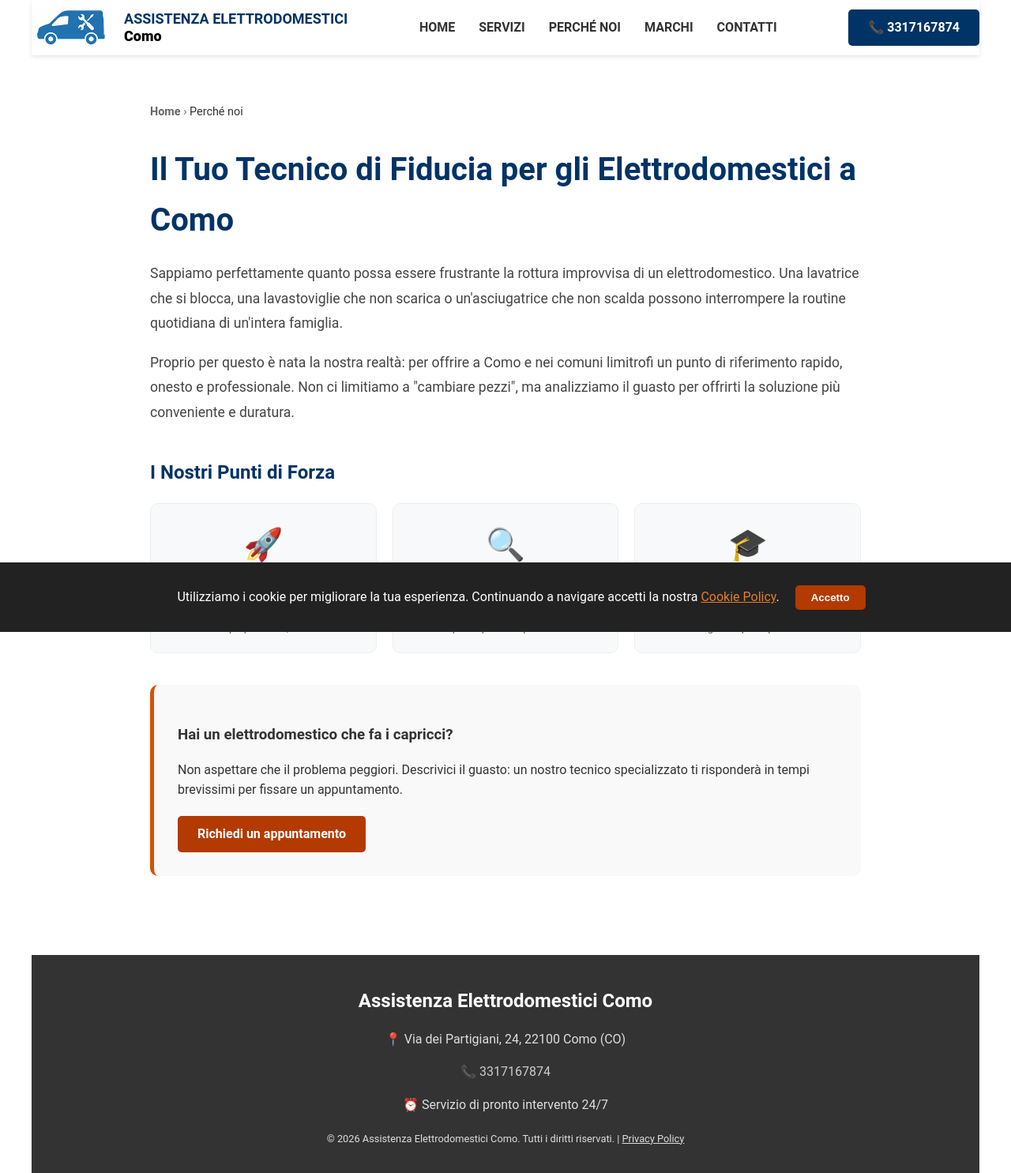
After one commit to alex739291/django-repair-site, a Django app: page /about/ in a window 1280 px wide. The commit adds this page. Shown: the whole page at 79% size. Run offline with Django 5.2, Linux system fonts and the light colour scheme.

Commit message:
Cambiato sezione marche e agiunto perche noi

```diff
--- a/pages/admin.py
+++ b/pages/admin.py
@@ -3,7 +3,11 @@ from .models import Order, Service, Brand  # Импортируем обе мо
 
 # 1. Просто регистрируем Услуги (как и было)
 
-admin.site.register(Brand)
+@admin.register(Brand)
+class BrandAdmin(admin.ModelAdmin):
+    list_display = ('title', 'slug', 'meta_description')
+    fields = ('title', 'slug', 'logo', 'image', 'description', 'meta_description', 'seo_text')
+    prepopulated_fields = {'slug': ('title',)}
 
 # 2. Регистрируем Заказы с красивой таблицей (это заменяет старую строку)
 @admin.register(Order)
--- a/pages/models.py
+++ b/pages/models.py
@@ -43,6 +43,8 @@ class Brand(models.Model):
     logo = models.FileField(upload_to='brands/', verbose_name="Logo del marchio")
     image = models.ImageField(upload_to='brands/', verbose_name="Immagine del marchio")
     description = models.TextField(verbose_name="Descrizione del marchio", blank=True)
+    meta_description = models.CharField(max_length=160, blank=True, verbose_name="Meta Description (SEO)")
+    seo_text = models.TextField(blank=True, verbose_name="Testo SEO (vsc)")
     slug = models.SlugField(unique=True, verbose_name="URL")
     def get_webp_url(self):
         if self.image:
--- a/pages/static/pages/style.css
+++ b/pages/static/pages/style.css
@@ -13,6 +13,10 @@ body {
   max-width: 1200px;
   margin: 0 auto;
   padding: 0 15px;
+}
+
+main#main-content {
+  min-height: 60vh;
 }
 
 /* =========================================
@@ -633,7 +637,7 @@ h1 {
   margin-bottom: 10px;
 }
 
-.feature-item h4 {
+.feature-item h3 {
   margin: 5px 0;
   color: #333;
   font-size: 1rem;
--- /dev/null
+++ b/pages/templates/pages/about.html
@@ -0,0 +1,59 @@
+{% extends 'pages/base.html' %}
+
+{% block title %}Perché Noi - Il Tuo Tecnico di Fiducia a Como{% endblock %}
+
+{% block description %}Scopri perché scegliere la nostra assistenza elettrodomestici a Como. Interventi rapidi,
+trasparenza e tecnici specializzati multimarca.{% endblock %}
+
+{% block content %}
+<section style="padding: 60px 20px;">
+    <div class="container" style="max-width: 900px;">
+
+        <div class="breadcrumbs" style="margin-bottom: 30px;">
+            <a href="{% url 'home' %}" style="color: #666; text-decoration: none;">Home</a> &rsaquo; <span
+                style="color: #333;">Perché noi</span>
+        </div>
+
+        <h1 style="color: #003366; margin-bottom: 20px; font-size: 2.5rem;">Il Tuo Tecnico di Fiducia per gli
+            Elettrodomestici a Como</h1>
+
+        <div style="font-size: 1.1rem; color: #444; line-height: 1.8;">
+            <p>Sappiamo perfettamente quanto possa essere frustrante la rottura improvvisa di un elettrodomestico. Una
+                lavatrice che si blocca, una lavastoviglie che non scarica o un'asciugatrice che non scalda possono
+                interrompere la routine quotidiana di un'intera famiglia.</p>
+
+            <p>Proprio per questo è nata la nostra realtà: per offrire a Como e nei comuni limitrofi un punto di
+                riferimento rapido, onesto e professionale. Non ci limitiamo a "cambiare pezzi", ma analizziamo il
+                guasto per offrirti la soluzione più conveniente e duratura.</p>
+        </div>
+
+        <h2 style="color: #003366; margin-top: 40px; margin-bottom: 20px;">I Nostri Punti di Forza</h2>
+        <div class="features-grid" style="margin-top: 0;">
+            <div class="feature-item">
+                <div class="feature-icon">🚀</div>
+                <h3>Intervento Rapido</h3>
+                <p>Ripristiniamo il tuo elettrodomestico nel minor tempo possibile, a domicilio.</p>
+            </div>
+            <div class="feature-item">
+                <div class="feature-icon">🔍</div>
+                <h3>Trasparenza Totale</h3>
+                <p>Diagnosi chiara e preventivo senza sorprese prima di procedere.</p>
+            </div>
+            <div class="feature-item">
+                <div class="feature-icon">🎓</div>
+                <h3>Competenza</h3>
+                <p>Tecnici aggiornati sulle ultime tecnologie dei principali marchi.</p>
+            </div>
+        </div>
+
+        <div
+            style="background-color: #f9f9f9; padding: 30px; border-radius: 10px; border-left: 5px solid #d35400; margin-top: 40px;">
+            <h3 style="margin-bottom: 15px;">Hai un elettrodomestico che fa i capricci?</h3>
+            <p style="margin-bottom: 20px;">Non aspettare che il problema peggiori. Descrivici il guasto: un nostro
+                tecnico specializzato ti risponderà in tempi brevissimi per fissare un appuntamento.</p>
+            <a href="{% url 'contact' %}" class="cta-button orange">Richiedi un appuntamento</a>
+        </div>
+
+    </div>
+</section>
+{% endblock %}
--- a/pages/templates/pages/base.html
+++ b/pages/templates/pages/base.html
@@ -342,13 +342,8 @@
     <link rel="preload" as="image" href="{% static 'pages/images/hero-bg.avif' %}" media="(min-width: 801px)"
         fetchpriority="high">
 
-    <link rel="stylesheet" href="{% static 'pages/style.css' %}" media="print" onload="this.media='all'">
-    <link rel="preload" href="https://cdn.jsdelivr.net/npm/swiper@11/swiper-bundle.min.css" as="style"
-        onload="this.onload=null;this.rel='stylesheet'">
-    <noscript>
-        <link rel="stylesheet" href="{% static 'pages/style.css' %}">
-        <link rel="stylesheet" href="https://cdn.jsdelivr.net/npm/swiper@11/swiper-bundle.min.css">
-    </noscript>
+    <link rel="stylesheet" href="{% static 'pages/style.css' %}">
+    <link rel="stylesheet" href="https://cdn.jsdelivr.net/npm/swiper@11/swiper-bundle.min.css">
 
 </head>
 <script type="application/ld+json">
@@ -417,7 +412,7 @@
                     <ul class="nav-list">
                         <li><a href="{% url 'home' %}">Home</a></li>
                         <li><a href="{% url 'home' %}#services">Servizi</a></li>
-                        <li><a href="{% url 'home' %}#why-us">Perché noi</a></li>
+                        <li><a href="{% url 'about' %}">Perché noi</a></li>
                         <li><a href="{% url 'home' %}#brands">Marchi</a></li>
                         <li><a href="{% url 'contact' %}">Contatti</a></li>
                     </ul>
@@ -448,7 +443,7 @@
         <footer>
             <div class="container">
                 <div style="margin-bottom: 20px;">
-                    <h3 style="color: #fff; margin-bottom: 10px;">Assistenza Elettrodomestici Como</h3>
+                    <h2 style="color: #fff; margin-bottom: 10px;">Assistenza Elettrodomestici Como</h3>
                     <p>📍 Via dei Partigiani, 24, 22100 Como (CO)</p>
                     <p>📞 <a href="tel:3317167874" style="color: #ccc; text-decoration: none;"
                             aria-label="Chiamata rapida">3317167874</a></p>
--- a/pages/templates/pages/service_detail.html
+++ b/pages/templates/pages/service_detail.html
@@ -35,17 +35,17 @@ Whirlpool, Miele, e molti altri marchi. {{ service.price }}. Chiamaci ora! 🇮
             <div class="features-grid">
                 <div class="feature-item">
                     <div class="feature-icon">🛡️</div>
-                    <h4>Garanzia 12 Mesi</h4>
+                    <h3>Garanzia 12 Mesi</h3>
                     <p>Su ricambi e lavoro</p>
                 </div>
                 <div class="feature-item">
                     <div class="feature-icon">⚙️</div>
-                    <h4>Ricambi Originali</h4>
+                    <h3>Ricambi Originali</h3>
                     <p>Solo pezzi certificati</p>
                 </div>
                 <div class="feature-item">
                     <div class="feature-icon">🚀</div>
-                    <h4>Uscita Rapida</h4>
+                    <h3>Uscita Rapida</h3>
                     <p>Anche in giornata</p>
                 </div>
             </div>
--- a/pages/urls.py
+++ b/pages/urls.py
@@ -10,4 +10,5 @@ urlpatterns = [
     path('privacy/', views.privacy, name='privacy'),
     path('brand/<slug:slug>/', views.brand_detail, name='brand_detail'),
     path('thanks/', views.thanks, name='thanks'),
+    path('about/', views.about, name='about'),
 ]
--- a/pages/views.py
+++ b/pages/views.py
@@ -26,6 +26,9 @@ def home(request):
     }
 
     return render(request, "pages/index.html", context)
+
+def about(request):
+    return render(request, 'pages/about.html')
 
 def service_detail(request, slug):
     # Находим услугу по ID (например, Холодильник)
```
Also changed, not shown: other parts of pages/static/pages/style.css (+97 -74 lines), pages/templates/pages/brand_detail.html (+11 -7 lines), pages/migrations/0011_brand_meta_description_brand_seo_text.py (added).
